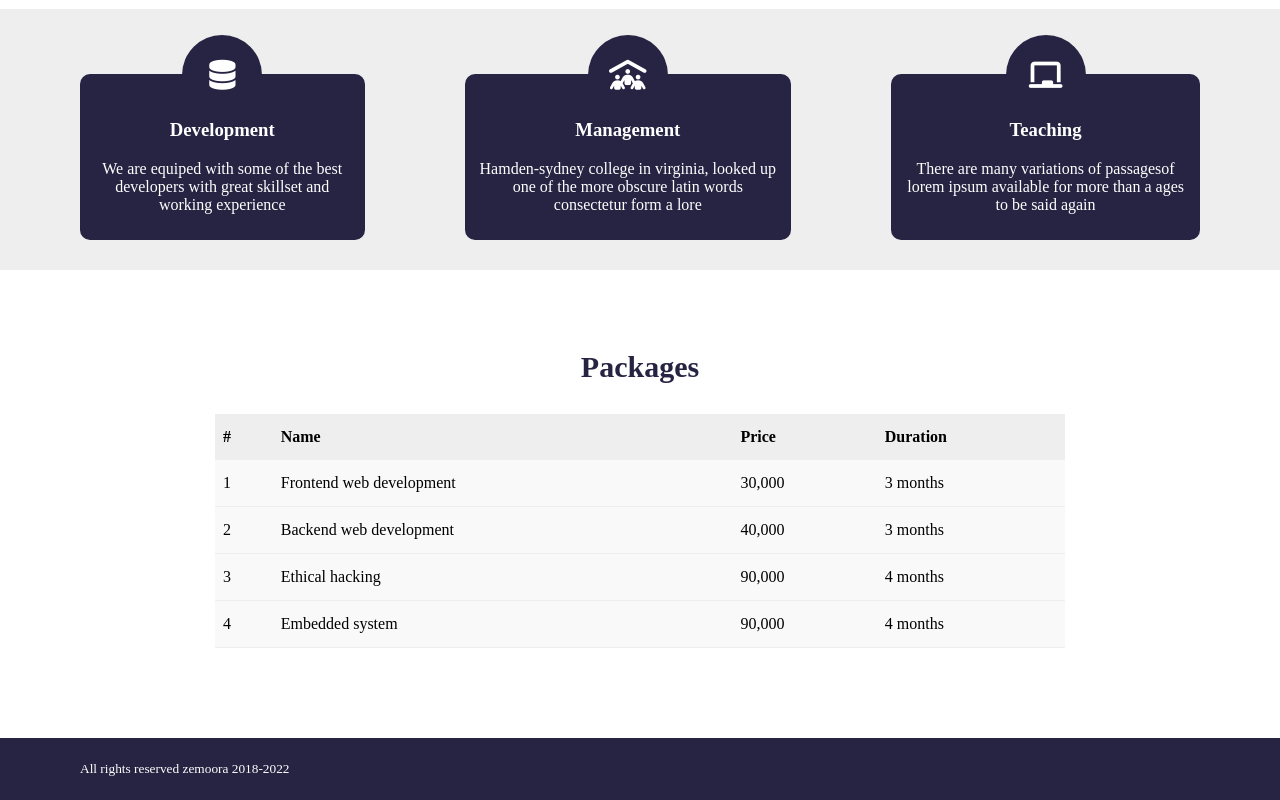
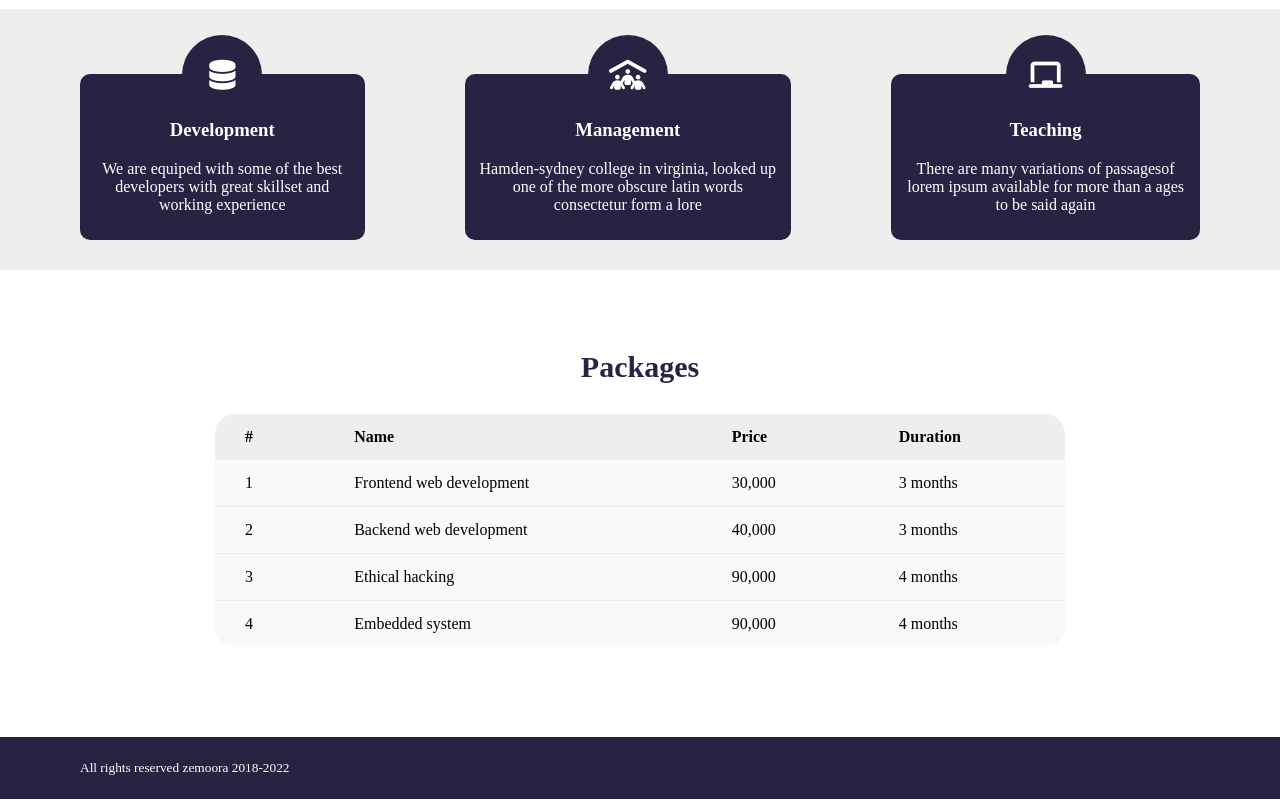
Before and after one commit to Firstlady0/zemoora, a plain HTML site: page index.html in a window 1280 px wide. Shown: the part 1216-2016 px from the top of the page. Drawn offline with Linux system fonts and the light colour scheme.

Commit message:
modified border and spaing on table

```diff
--- a/assets/css/main.css
+++ b/assets/css/main.css
@@ -152,14 +152,18 @@ footer p{
     color:#ffffff;
     font-size: small;
 }*/
+
+.service-charge {
+    display: flex;
+    flex-direction: column;
+    align-items: center;
+}
 .service-charge h3 {
     text-align:center;
     font-size:30px;
     color:var(--color-primary);
 }
 .table-area {
-    display: flex;
-    justify-content:center;
     margin-bottom:40px;
     border-radius:20px;
     overflow: hidden;
@@ -168,12 +172,17 @@ footer p{
     background-color: #f9f9f9f9;
     border-bottom: 1px solid #eeeeee;
 }
+
+.table-area tr:last-child td {
+    border-bottom: none;
+}
+
 .table-area th{
     background-color: #eeeeee;
     text-align:left;
 }
 .table-area td, th{
-    padding:14px 8px;
+    padding: 14px 30px;
 }
 table{
     width:850px;
```
